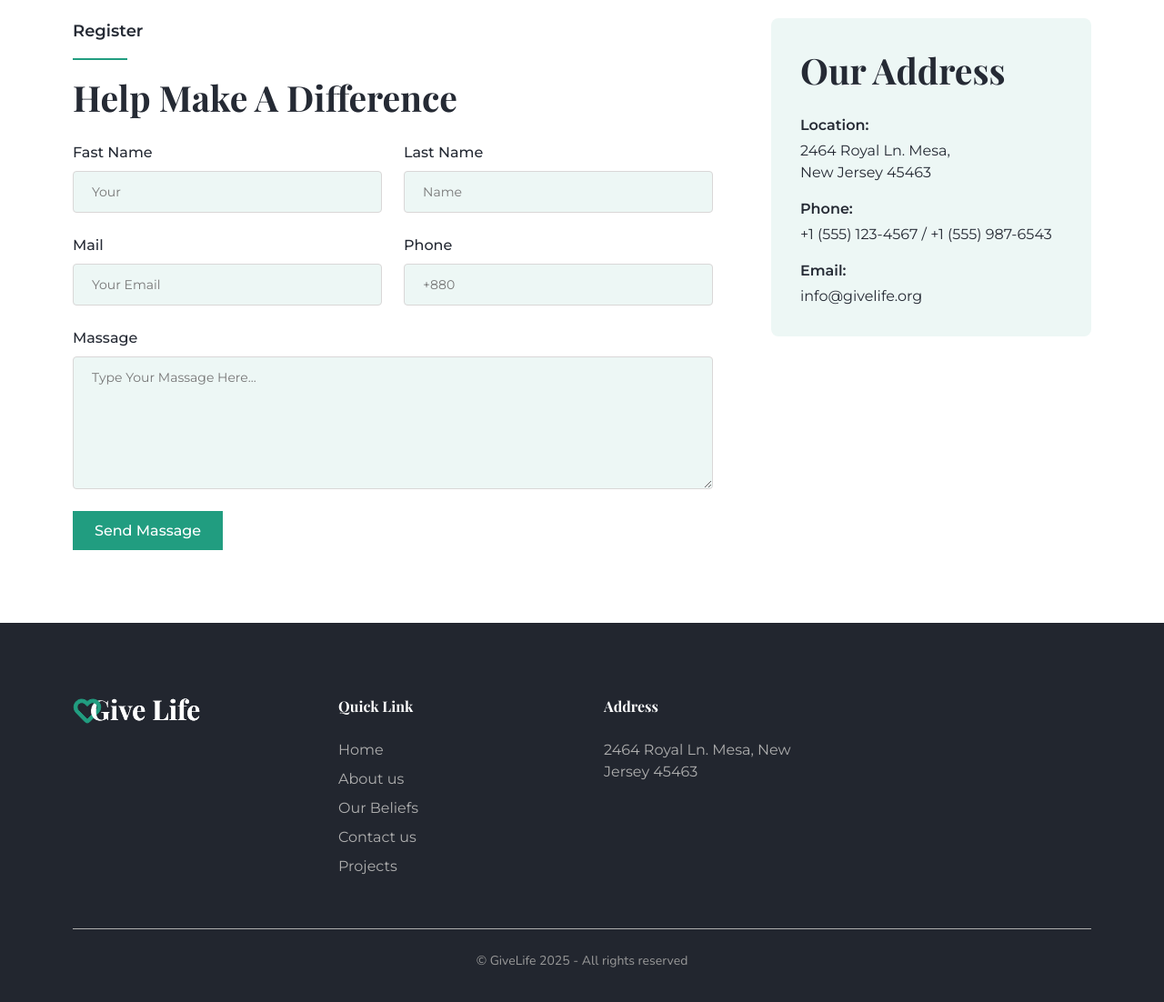
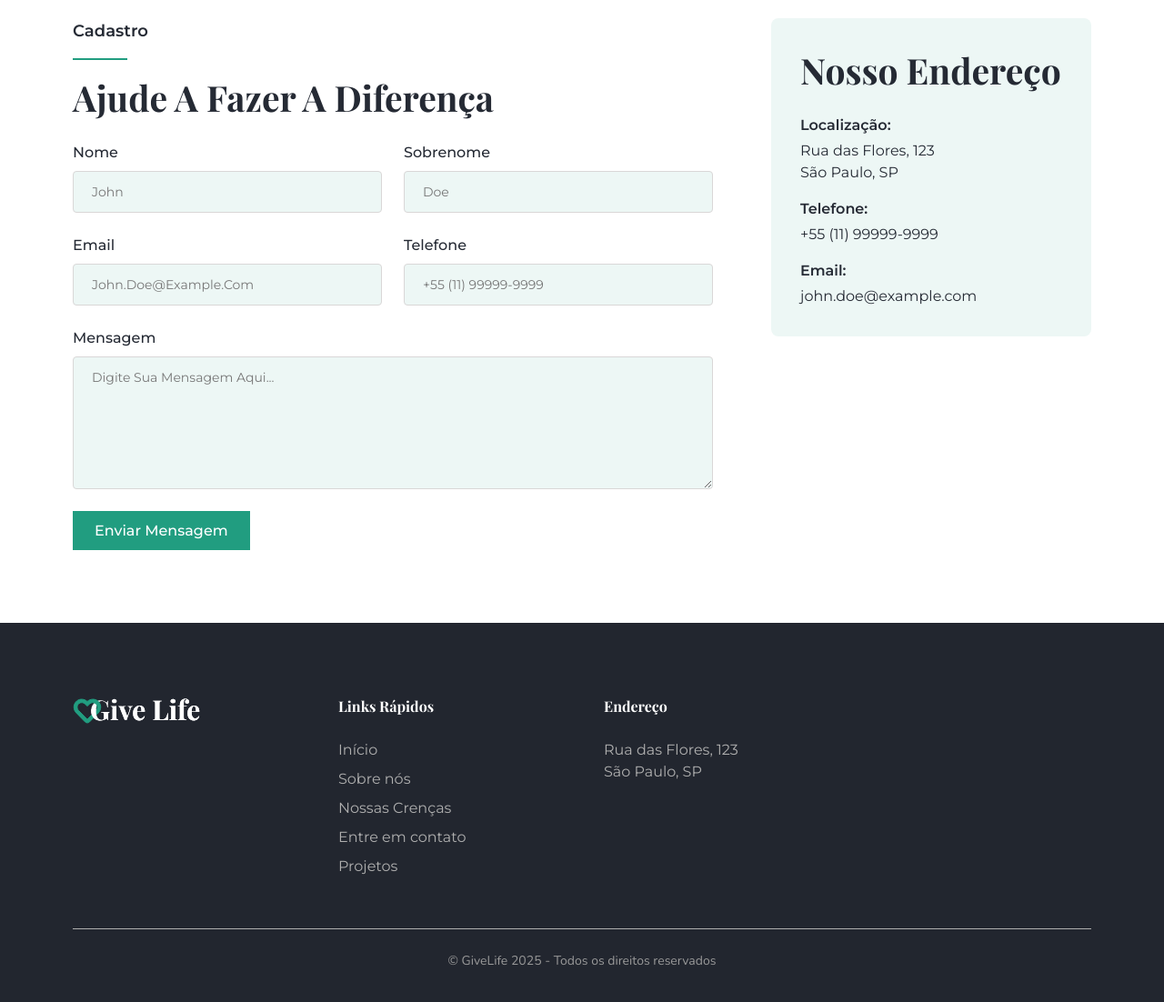
Before and after one commit to TNury/unipe-tarefa-ong, a plain HTML site: page cadastro/index.html in a window 1280 px wide. Shown: the part 460-1562 px from the top of the page at 91% size. Drawn offline with nearby package versions, Linux system fonts and the light colour scheme.

Commit message:
feat: translate contact page

```diff
--- a/cadastro/index.html
+++ b/cadastro/index.html
@@ -24,15 +24,15 @@
         </a>
 
         <div class="nav-menu">
-          <a href="../index.html" class="nav-link">Home</a>
-          <a href="../index.html#about" class="nav-link">About</a>
-          <a href="../index.html#our-beliefs" class="nav-link">Our Beliefs</a>
-          <a href="../index.html#contact" class="nav-link">Contact</a>
-          <a href="../projetos" class="nav-link">Projects</a>
+          <a href="../index.html" class="nav-link">Início</a>
+          <a href="../index.html#about" class="nav-link">Sobre</a>
+          <a href="../index.html#our-beliefs" class="nav-link">Crenças</a>
+          <a href="../index.html#contact" class="nav-link">Contato</a>
+          <a href="../projetos" class="nav-link">Projetos</a>
         </div>
 
         <div class="nav-actions">
-          <a href="./index.html" class="btn btn-primary">Volunteer</a>
+          <a href="./index.html" class="btn btn-primary">Seja um voluntário</a>
         </div>
       </nav>
     </header>
@@ -42,7 +42,7 @@
         <img src="../assets/media/hero-bg.png" alt="Become a Volunteer Hero Background" class="hero-bg-image" />
       </div>
       <div class="hero-content">
-        <h1 class="hero-title">Become a Volunteer</h1>
+        <h1 class="hero-title">Seja um voluntário</h1>
       </div>
     </section>
 
@@ -51,66 +51,66 @@
         <div class="register--content">
           <div class="register--form-section">
             <div class="section-header">
-              <p class="section-title">Register</p>
+              <p class="section-title">Cadastro</p>
               <div class="section-divider"></div>
-              <h2 class="heading-secondary text-primary">Help make a difference</h2>
+              <h2 class="heading-secondary text-primary">Ajude a fazer a diferença</h2>
             </div>
 
             <form class="register--form">
               <div class="form-row">
                 <div class="form-group">
-                  <label for="firstName" class="form-group__label">Fast name</label>
-                  <input type="text" id="firstName" name="firstName" class="input" placeholder="Your" />
+                  <label for="firstName" class="form-group__label">Nome</label>
+                  <input type="text" id="firstName" name="firstName" class="input" placeholder="John" />
                 </div>
                 <div class="form-group">
-                  <label for="lastName" class="form-group__label">Last name</label>
-                  <input type="text" id="lastName" name="lastName" class="input" placeholder="Name" />
+                  <label for="lastName" class="form-group__label">Sobrenome</label>
+                  <input type="text" id="lastName" name="lastName" class="input" placeholder="Doe" />
                 </div>
               </div>
 
               <div class="form-row">
                 <div class="form-group">
-                  <label for="email" class="form-group__label">Mail</label>
-                  <input type="email" id="email" name="email" class="input" placeholder="Your Email" />
+                  <label for="email" class="form-group__label">Email</label>
+                  <input type="email" id="email" name="email" class="input" placeholder="john.doe@example.com" />
                 </div>
                 <div class="form-group">
-                  <label for="phone" class="form-group__label">Phone</label>
-                  <input type="tel" id="phone" name="phone" class="input" placeholder="+880" />
+                  <label for="phone" class="form-group__label">Telefone</label>
+                  <input type="tel" id="phone" name="phone" class="input" placeholder="+55 (11) 99999-9999" />
                 </div>
               </div>
 
               <div class="form-group">
-                <label for="message" class="form-group__label">Massage</label>
+                <label for="message" class="form-group__label">Mensagem</label>
                 <textarea
                   id="message"
                   name="message"
                   class="textarea"
-                  placeholder="Type your massage here..."
+                  placeholder="Digite sua mensagem aqui..."
                   rows="6"
                 ></textarea>
               </div>
 
-              <button type="submit" class="btn btn-primary">Send Massage</button>
+              <button type="submit" class="btn btn-primary">Enviar Mensagem</button>
             </form>
           </div>
 
           <div class="address-container">
-            <h2 class="heading-secondary text-primary">Our Address</h2>
+            <h2 class="heading-secondary text-primary">Nosso Endereço</h2>
 
             <div class="register--info">
               <div class="register--item">
-                <span class="register--label">Location:</span>
-                <span class="register--value">2464 Royal Ln. Mesa,<br />New Jersey 45463</span>
+                <span class="register--label">Localização:</span>
+                <span class="register--value">Rua das Flores, 123<br />São Paulo, SP</span>
               </div>
 
               <div class="register--item">
-                <span class="register--label">Phone:</span>
-                <span class="register--value">+1 (555) 123-4567 / +1 (555) 987-6543</span>
+                <span class="register--label">Telefone:</span>
+                <span class="register--value">+55 (11) 99999-9999</span>
               </div>
 
               <div class="register--item">
                 <span class="register--label">Email:</span>
-                <span class="register--value">info@givelife.org</span>
+                <span class="register--value">john.doe@example.com</span>
               </div>
             </div>
           </div>
@@ -128,23 +128,23 @@
           </div>
 
           <div class="footer-section">
-            <h3>Quick Link</h3>
-            <a href="../index.html">Home</a>
-            <a href="../index.html#about">About us</a>
-            <a href="../index.html#our-beliefs">Our Beliefs</a>
-            <a href="../index.html#contact">Contact us</a>
-            <a href="../projetos">Projects</a>
+            <h3>Links rápidos</h3>
+            <a href="../index.html">Início</a>
+            <a href="../index.html#about">Sobre nós</a>
+            <a href="../index.html#our-beliefs">Nossas Crenças</a>
+            <a href="../index.html#contact">Entre em contato</a>
+            <a href="../projetos">Projetos</a>
           </div>
 
           <div class="footer-section">
-            <h3>Address</h3>
-            <p>2464 Royal Ln. Mesa, New<br />Jersey 45463</p>
+            <h3>Endereço</h3>
+            <p>Rua das Flores, 123<br />São Paulo, SP</p>
           </div>
         </div>
 
         <div class="footer-bottom">
           <div class="footer-divider"></div>
-          <p class="footer-copyright">© GiveLife 2025 - All rights reserved</p>
+          <p class="footer-copyright">© GiveLife 2025 - Todos os direitos reservados</p>
         </div>
       </div>
     </footer>
```
